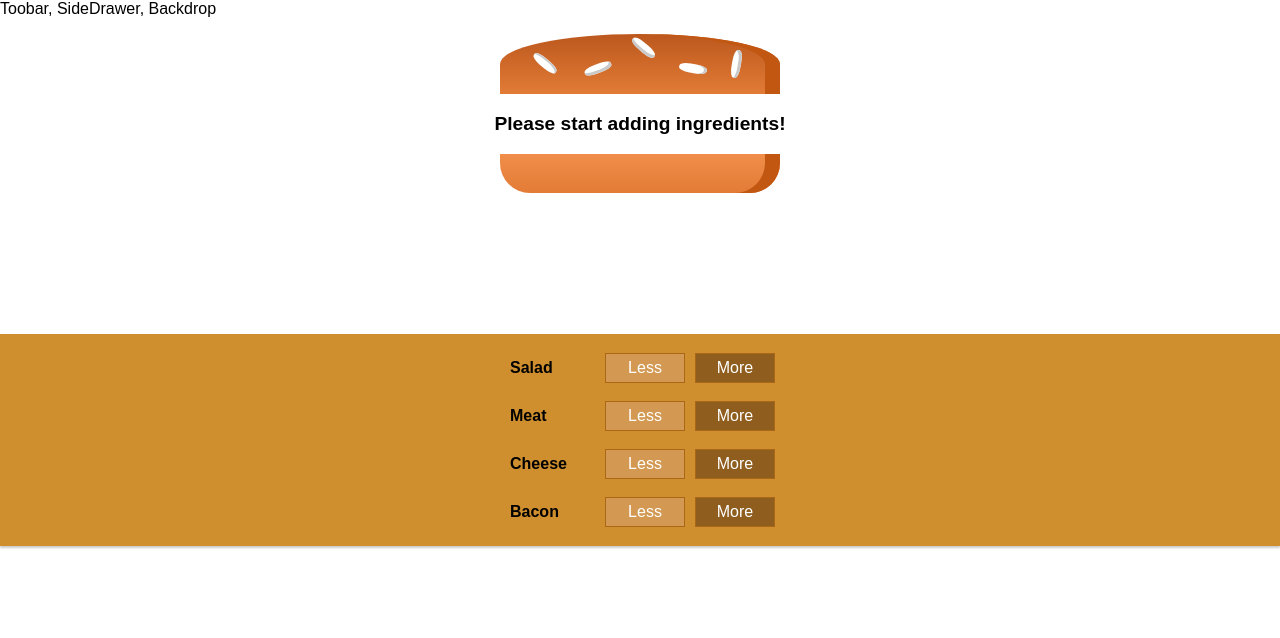
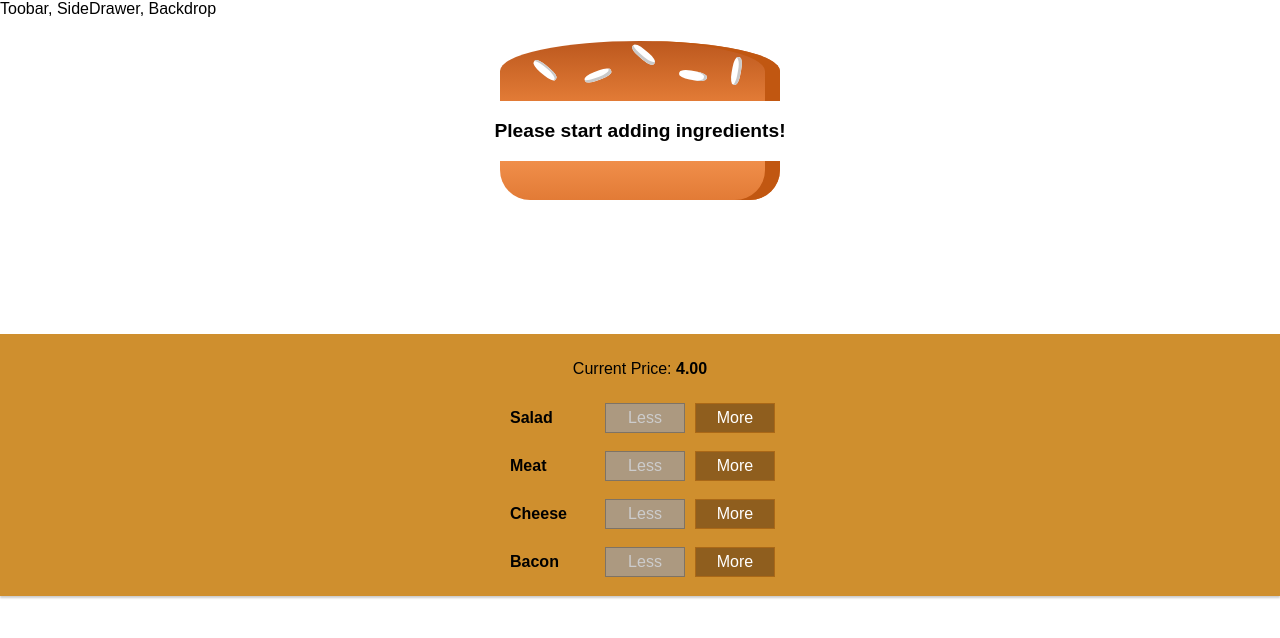
Before and after one commit to KenzoIkeizume/burger-builder, a React app: page / in a window 1280 px wide. Shown: the top 638 px of the page. Built offline with nearby package versions, Linux system fonts and the light colour scheme.

Commit message:
Calculate burger price

```diff
--- a/src/components/Burger/BuildControls/BuildControl/BuildControl.js
+++ b/src/components/Burger/BuildControls/BuildControl/BuildControl.js
@@ -5,8 +5,11 @@ import classes from './BuildControl.css'
 const buildControl = (props) => (
     <div className={classes.BuildControl}>
         <div className={classes.Label}>{props.label}</div>
-        <button className={classes.Less} onClick={props.removed}>Less</button>
-        <button className={classes.More} onClick={props.added}>More</button>
+        <button className={classes.Less}
+            onClick={props.removed}
+            disabled={props.disabled}>Less</button>
+        <button className={classes.More}
+            onClick={props.added}>More</button>
     </div>
 )
 
--- a/src/components/Burger/BuildControls/BuildControls.js
+++ b/src/components/Burger/BuildControls/BuildControls.js
@@ -12,11 +12,13 @@ const controls = [
 
 const buildControls = (props) => (
     <div className={classes.BuildControls}>
+        <p>Current Price: <strong>{props.price.toFixed(2)}</strong></p>
         {
             controls.map((ctrl) => (
                 <BuildControl
                 added={() => props.ingredientsAdded(ctrl.type)}
                 removed={() => props.ingredientsRemoved(ctrl.type)}
+                disabled={props.disabled[ctrl.type]}
                 key={ctrl.label}
                 label={ctrl.label}/>
             ))
--- a/src/components/Burger/Burger.css
+++ b/src/components/Burger/Burger.css
@@ -5,6 +5,7 @@
     font-weight: bold;
     font-size: 1.2rem;
     text-align: center;
+    overflow: scroll;
 }
 
 @media (min-width: 500px) and (min-height: 400px) {
--- a/src/containers/BurgerBuilder/BurgerBuilder.js
+++ b/src/containers/BurgerBuilder/BurgerBuilder.js
@@ -39,6 +39,9 @@ class BurgerBuilder extends Component {
 
     removeIngredientHandler = (type) => {
         const oldCount = this.state.ingredients[type];
+        if( oldCount <=0 ){
+            return
+        }
         const updateCounted = oldCount - 1;
         const updateIngredients = {
             ...this.state.ingredients
@@ -53,12 +56,20 @@ class BurgerBuilder extends Component {
     }
 
     render () {
+        const disableInfo = {
+            ...this.state.ingredients
+        };
+        for(let key in disableInfo){
+            disableInfo[key] = disableInfo[key] <= 0
+        }
         return (
             <Auxiliary>
                 <Burger ingredients={this.state.ingredients}></Burger>
                 <BuildControls
                 ingredientsAdded={this.addIngredientHandler}
-                ingredientsRemoved={this.removeIngredientHandler}/>
+                ingredientsRemoved={this.removeIngredientHandler}
+                disabled={disableInfo}
+                price={this.state.totalPrice}/>
             </Auxiliary>
         );
     }
```
